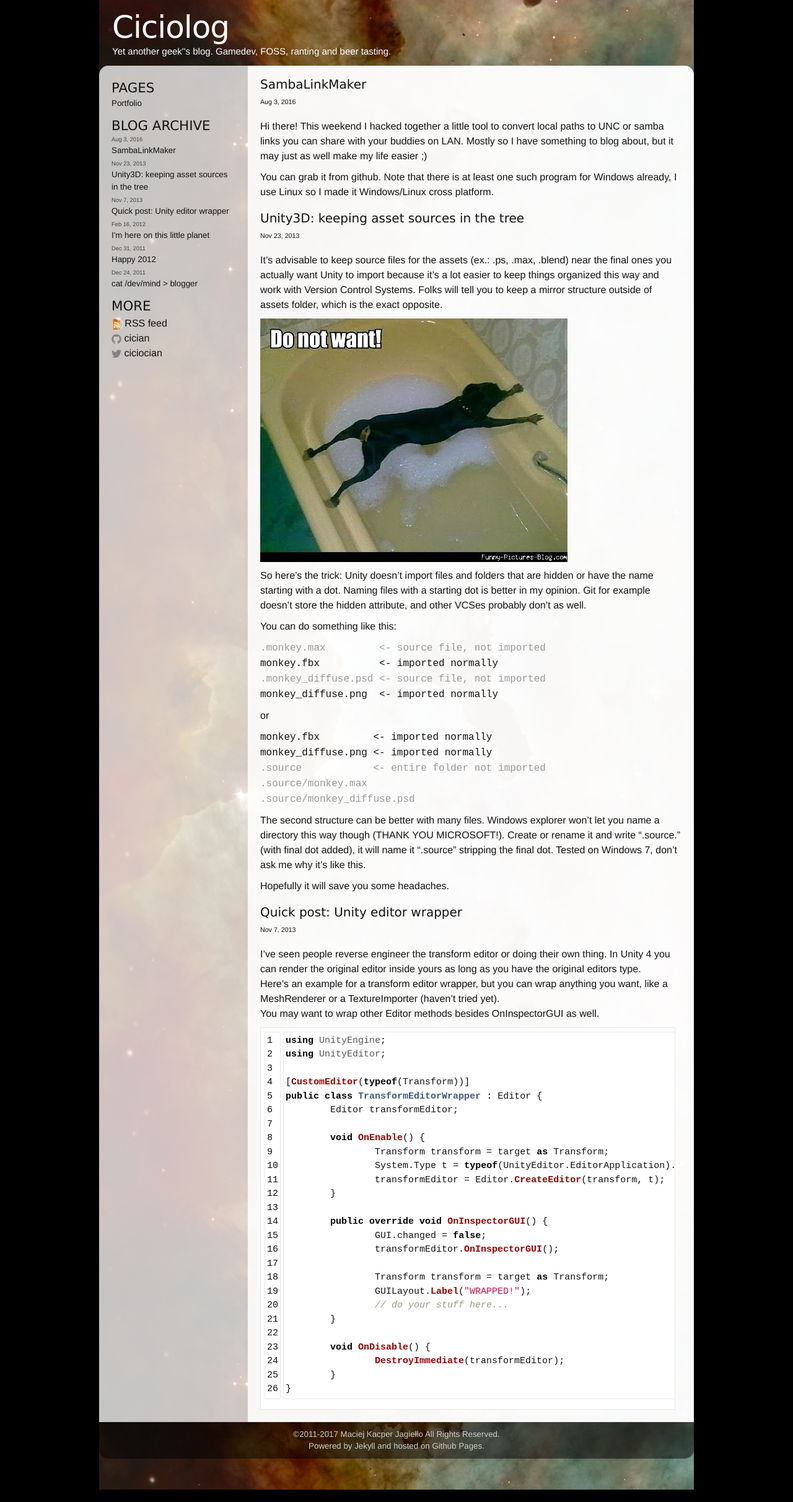
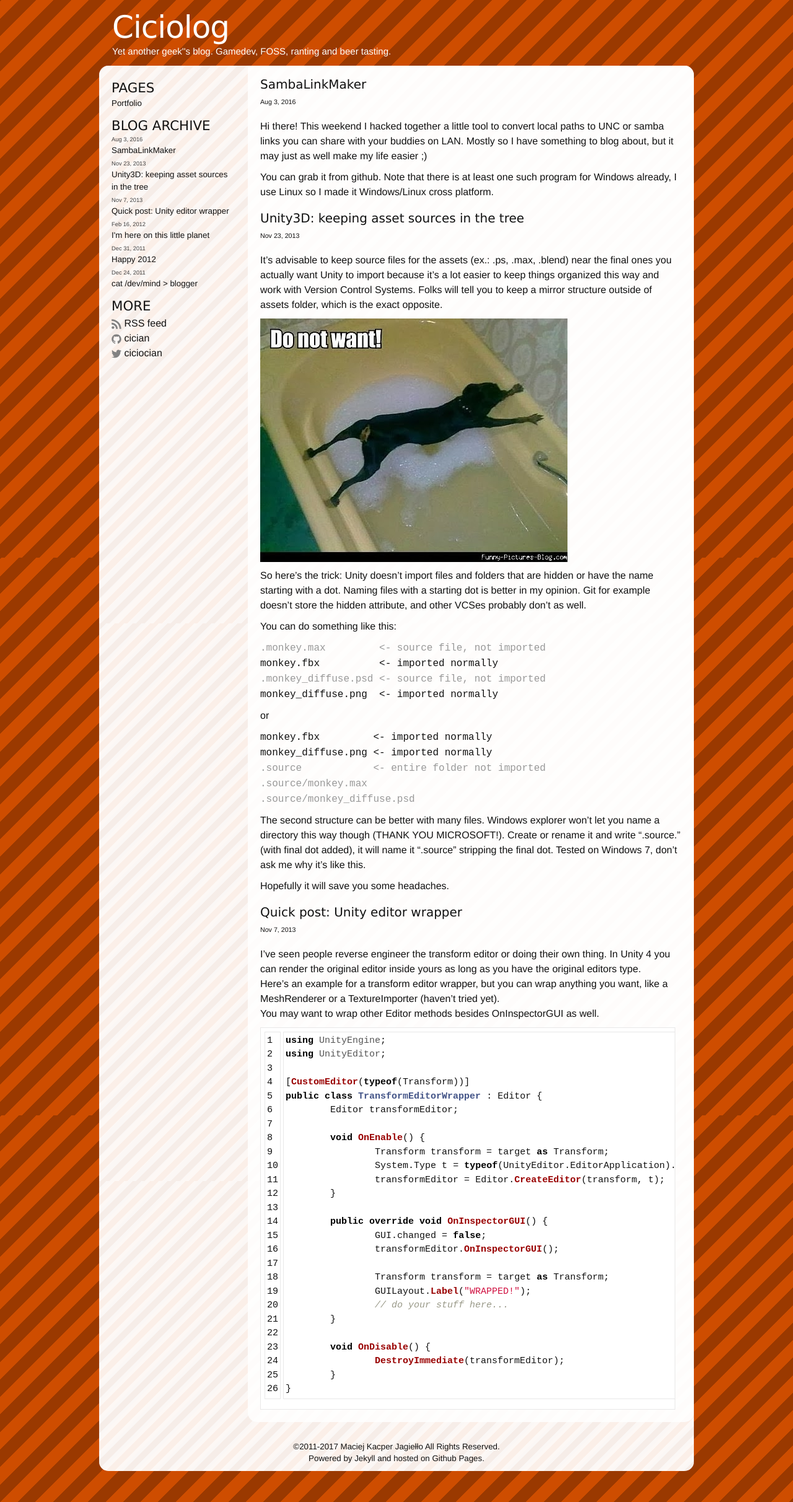
Before and after one commit to cician/cician, a Jekyll site: the page built from index.html, in a window 1280 px wide. Shown: the whole page at 62% size. Built offline with Jekyll 4.4.1, drawn with Linux system fonts in a browser that asks for light colours; some web fonts are replaced.

Commit message:
Experimenting with new background and some tweaks. Mostly to get rid of background image and make the download smaller.

```diff
--- a/_includes/head.html
+++ b/_includes/head.html
@@ -7,6 +7,10 @@
   <meta name="description" content="{% if page.excerpt %}{{ page.excerpt | strip_html | strip_newlines | truncate: 160 }}{% else %}{{ site.description }}{% endif %}">
 
   <link href="https://fonts.googleapis.com/css?family=Slackey" rel="stylesheet">
+    {% comment %}
+  <link href="https://fonts.googleapis.com/icon?family=Material+Icons"
+      rel="stylesheet">
+  {% endcomment %}
   <link rel="stylesheet" href="{{ "/css/main.css" | prepend: site.baseurl }}">
   <link rel="canonical" href="{{ page.url | replace:'index.html','' | prepend: site.baseurl | prepend: site.url }}">
   <link rel="alternate" type="application/rss+xml" title="{{ site.title }}" href="{{ "/feed.xml" | prepend: site.baseurl | prepend: site.url }}">
--- /dev/null
+++ b/_includes/icon-rss.html
@@ -0,0 +1 @@
+<a href="{{ "/feed.xml" | prepend: site.baseurl }}"><span class="icon icon--rss">{% include icon-rss.svg %}</span><span class="username">RSS feed</span></a>
--- a/_includes/sidebar.html
+++ b/_includes/sidebar.html
@@ -36,7 +36,7 @@
 
     <ul class="social-media-list">
         <li>
-            <a href="{{ "/feed.xml" | prepend: site.baseurl }}"><img src="/files/favicon.ico" style="width: 16pt; height: 16pt"/>RSS feed</a>
+            {% include icon-rss.html %}
         </li>
         {% if site.github_username %}
         <li>
--- a/_layouts/default.html
+++ b/_layouts/default.html
@@ -25,14 +25,21 @@
                             </div>
                         </td>
                     </tr>
+                    <tr>
+                        <td colspan="2" class="page-sidebar">
+							{% include footer.html %}
+                        </td>
+                    </tr>
                 </table>
             </td>
         </tr>
+		{% comment %}
         <tr>
             <td class="page-footer">
                 {% include footer.html %}
             </td>
         </tr>
+		{% endcomment %}
     </table>
   </body>
 
--- a/_sass/_base.scss
+++ b/_sass/_base.scss
@@ -30,7 +30,23 @@ body {
     font-feature-settings: "kern" 1;
     font-kerning: normal;
 
-    background-color: #000000;
+    // background-color: #000000;
+
+	// background: repeating-linear-gradient(
+	// 	45deg,
+	// 	#270f00,
+	// 	#270f00 20px,
+	// 	#150800 20px,
+	// 	#150800 40px
+	// );
+	background: repeating-linear-gradient(
+		-45deg,
+		#ce4d00,
+		#ce4d00 20px,
+		#9a3900 20px,
+		#9a3900 40px
+	);
+	background-attachment: fixed;
 }
 
 
@@ -211,6 +227,13 @@ pre {
  */
 .icon {
 
+	// &:hover {
+	// 	background-color: $brand-color;
+	// 	/*
+	// 	text-decoration: underline;
+	// 	*/
+	// }
+
     > svg {
         display: inline-block;
         width: 16px;
@@ -219,6 +242,23 @@ pre {
 
         path {
             fill: $grey-color;
+
+			// &:hover {
+			// 	fill: $brand-color;
+			// 	/*
+			// 	text-decoration: underline;
+			// 	*/
+			// }
         }
+
+
     }
+
+    > i {
+        display: inline-block;
+        width: 16px;
+        height: 16px;
+        vertical-align: middle;
+	}
+
 }
--- a/_sass/_layout.scss
+++ b/_sass/_layout.scss
@@ -109,7 +109,7 @@
  */
 .site-footer {
     font-size: 10pt;
-    color: #cccccc;
+    // color: #cccccc;
     padding: 10px;
     padding-bottom: 0;
     text-align: center;
@@ -182,7 +182,16 @@
 .page-outer {
     width: 960px;
     margin: 0 auto;
-    background: url('/files/carina-offset(2000).jpg') repeat-y scroll top center;
+    // background: url('/files/carina-offset(2000).jpg') repeat-y scroll top center;
+	background: repeating-linear-gradient(
+		-45deg,
+		#ce4d00,
+		#ce4d00 20px,
+		#9a3900 20px,
+		#9a3900 40px
+	);
+	background-attachment: fixed;
+
     padding: 0;
     border-spacing: 0;
     padding-top: 15px;
@@ -199,6 +208,15 @@
     border-spacing: 0;
     padding: 0;
 
+	background: repeating-linear-gradient(
+		-45deg,
+		rgba(255,255,255,0.7),
+		rgba(255,255,255,0.7) 10px,
+		rgba(255,255,255,0.8) 10px,
+		rgba(255,255,255,0.8) 20px
+	);
+
+	background-attachment: fixed;
 
     /*
     width: 100%;
@@ -213,7 +231,10 @@
     border-top-left-radius: 15px;
     border-top-right-radius: 15px;
 
-    background-color: rgba(255,255,255,0.5);
+    border-bottom-right-radius: 15px;
+    border-bottom-left-radius: 15px;
+
+    // background-color: rgba(255,255,255,0.5);
 }
 
 .page-sidebar {
@@ -233,6 +254,15 @@
     /*
     display: block;
     */
+
+	// background: repeating-linear-gradient(
+	// 	45deg,
+	// 	rgba(255,255,255,0.2),
+	// 	rgba(255,255,255,0.2) 10px,
+	// 	rgba(255,255,255,0.5) 10px,
+	// 	rgba(255,255,255,0.5) 20px
+	// );
+	// background-attachment: fixed;
 }
 
 .page-post {
@@ -250,6 +280,9 @@
     /*-moz-border-radius-bottomright: 15px;*/
     border-top-right-radius: 15px;
     /*border-bottom-right-radius: 15px;*/
+
+    border-bottom-left-radius: 15px;
+    border-bottom-right-radius: 15px;
 
     min-height: 1000px;
     display: block;
@@ -282,7 +315,16 @@
 
 .page-footer {
     vertical-align: top;
-    background-color: rgba(0,0,0,0.5);
+    // background-color: rgba(0,0,0,0.5);
+	// background-color: red;
+
+	background: repeating-linear-gradient(
+		-45deg,
+		rgba(255,255,255,0.9),
+		rgba(255,255,255,0.9) 10px,
+		rgba(255,255,255,0.975) 10px,
+		rgba(255,255,255,0.975) 20px
+	);
 
     padding: 0;
     border-spacing: 0;
```
Also changed, not shown: _includes/icon-rss.svg (added).
